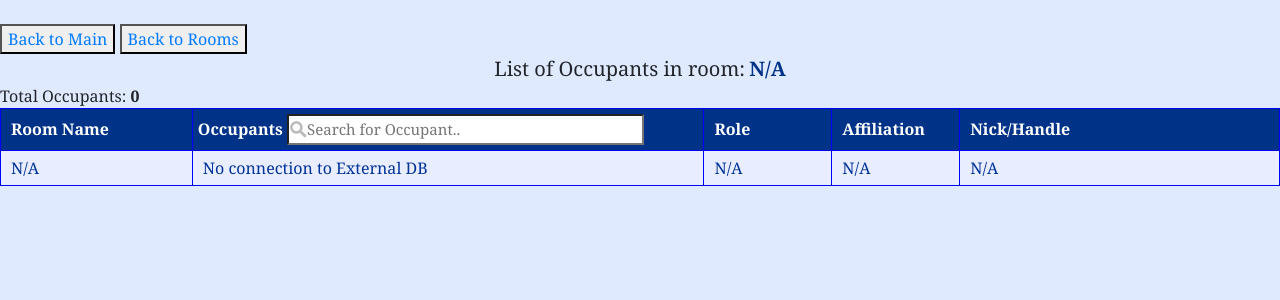
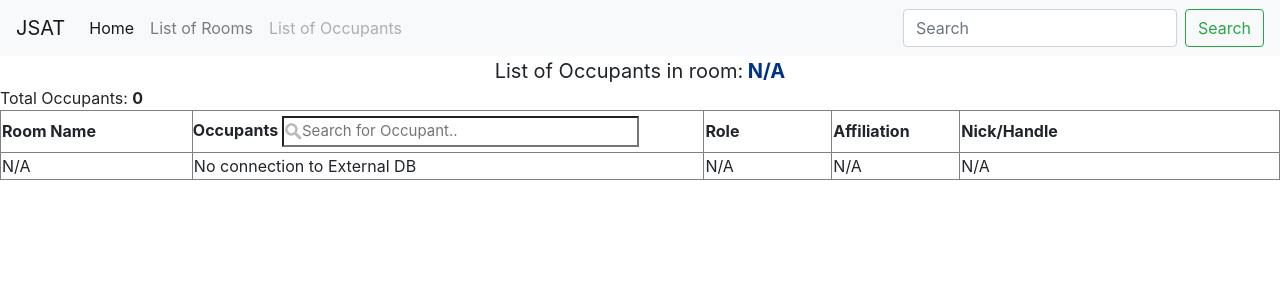
Before and after one commit to draganttt/jabberadmin, a Flask app: a page that uses Templates/occupants.html in a window 1280 px wide. Shown: the top 300 px of the page. Run offline with Flask 2, Linux system fonts and the light colour scheme; some libraries are stand-ins or nearby versions.

Commit message:
move connectdb function to module and navbar

```diff
--- a/Templates/occupants.html
+++ b/Templates/occupants.html
@@ -6,33 +6,6 @@
 	<link rel="stylesheet" type="text/css" href="/static/css/bootstrap.min.css">
 </head>
 <style>
-body {
-  background-color:#e0eaff;
-  font-family:georgia;
-}
-table {
-  border-collapse: collapse;
-  border: 1px solid blue;
-  width: 100%;
-}
-
-td {
-  border: 1px solid blue;
-  padding: 5px;
-  vertical-align: middle;
-  text-indent: 5px;
-  background: #e8edff;
-  color: #039;
-}
-
-th {
-  border: 1px solid blue;
-  padding: 5px;
-  vertical-align: middle;
-  text-indent: 5px;
-  background: #038;
-  color: white;
-}
 #occInput {
   background-image: url("{{url_for('static',filename='searchicon.png') }}"); /* Add a search icon to input */
   background-position: 0% 50%; /* Position the search icon */
@@ -51,7 +24,52 @@ th {
 }
 </style>
 	<body>
-	<script>
+<nav class="navbar navbar-expand-lg navbar-light bg-light">
+  <a class="navbar-brand" href="#">JSAT</a>
+  <button class="navbar-toggler" type="button" data-toggle="collapse" data-target="#navbarSupportedContent" aria-controls="navbarSupportedContent" aria-expanded="false" aria-label="Toggle navigation">
+    <span class="navbar-toggler-icon"></span>
+  </button>
+
+  <div class="collapse navbar-collapse" id="navbarSupportedContent">
+    <ul class="navbar-nav mr-auto">
+      <li class="nav-item active">
+        <a class="nav-link" href="{{ url_for('index') }}">Home <span class="sr-only">(current)</span></a>
+      </li>
+      <li class="nav-item">
+        <a class="nav-link" href="{{ url_for('rooms') }}">List of Rooms</a>
+      </li>
+      <li class="nav-item">
+        <a class="nav-link disabled" href="#">List of Occupants</a>
+      </li>
+    </ul>
+    <form class="form-inline my-2 my-lg-0">
+      <input class="form-control mr-sm-2" type="search" placeholder="Search" aria-label="Search">
+      <button class="btn btn-outline-success my-2 my-sm-0" type="submit">Search</button>
+    </form>
+  </div>
+</nav>
+
+<div align="center"><span style="font-size:20px;">List of Occupants in room:</span> <span style="font-size:20px; color:#038; font-weight:bold;text-transform: uppercase">{{ room[:room.index("@")] }}</span></div>
+<div>Total Occupants: <b>{{ totalocc }}</b></div>
+			<table style="width:100%" border="1" id="occTable">
+				<tr>
+					<th width="15%">Room Name</th>
+                    <th style="padding: 5px 0px 5px 0px;" align="left" width="40%"> Occupants   <input type="text" id="occInput" onkeyup="myOcc()" placeholder="Search for Occupant.."></th>
+					<th width="10%">Role</th>
+					<th width="10%">Affiliation</th>
+					<th width="25%">Nick/Handle</th>
+				</tr>
+				{% for row in tc_users %}
+				<tr>
+					<td>{{row[0][:row[0].index("@")]}}</td>
+					<td>{{row[1]}}</td>
+					<td>{{row[2]}}</td>
+					<td>{{row[3]}}</td>
+					<td>{{row[4].split('/', 1)[1]}}</td>
+				</tr>
+				{% endfor %}
+		</table>
+		<script>
 function myOcc() {
   // Declare variables
   var input, filter, table, tr, td, i, txtValue;
@@ -74,28 +92,6 @@ function myOcc() {
   }
 }
 </script>
-</br>
-<button type="button"><a href="{{ url_for('index') }}">Back to Main</a></button>
-<button type="button"><a href="{{ url_for('rooms') }}">Back to Rooms</a></button>
-<div align="center"><span style="font-size:20px;">List of Occupants in room:</span> <span style="font-size:20px; color:#038; font-weight:bold;text-transform: uppercase">{{ room[:room.index("@")] }}</span></div>
-<div>Total Occupants: <b>{{ totalocc }}</b></div>
-			<table style="width:100%" border="1" id="occTable">
-				<tr>
-					<th width="15%">Room Name</th>
-                    <th style="padding: 5px 0px 5px 0px;" align="left" width="40%"> Occupants   <input type="text" id="occInput" onkeyup="myOcc()" placeholder="Search for Occupant.."></th>
-					<th width="10%">Role</th>
-					<th width="10%">Affiliation</th>
-					<th width="25%">Nick/Handle</th>
-				</tr>
-				{% for row in tc_users %}
-				<tr>
-					<td>{{row[0][:row[0].index("@")]}}</td>
-					<td>{{row[1]}}</td>
-					<td>{{row[2]}}</td>
-					<td>{{row[3]}}</td>
-					<td>{{row[4].split('/', 1)[1]}}</td>
-				</tr>
-				{% endfor %}
-		</table>
+	<script type="text/javascript" src="/static/js/bootstrap.min.js"></script>
     </body>
 </html>
--- a/app.py
+++ b/app.py
@@ -1,23 +1,10 @@
 import psycopg2
 from flask import Flask, render_template, request
 from lxml import etree
-from settings import config
+from settings import config, connecttodb
 
 
 app = Flask(__name__)
-
-def connecttodb():
-	try:
-		params = config()
-		con = psycopg2.connect(**params)
-		print('+=========================+')
-		print('|  CONNECTED TO DATABASE  |')
-		print('+=========================+')
-		return con.cursor()
-	except:
-		print('I am unable to connect to the database')
-		con = '0'
-		return con
 
 @app.route("/")
 @app.route("/index")
--- a/settings.py
+++ b/settings.py
@@ -1,5 +1,5 @@
 from configparser import ConfigParser
-
+import psycopg2
 
 def config(filename='database.ini', section='postgresql'):
 	# create a parser
@@ -15,5 +15,17 @@ def config(filename='database.ini', section='postgresql'):
 			db[param[0]] = param[1]
 	else:
 		raise Exception('Section {0} not found in the {1} file'.format(section, filename))
+	return db
 
-	return db
+def connecttodb():
+	try:
+		params = config()
+		con = psycopg2.connect(**params)
+		print('+=========================+')
+		print('|  CONNECTED TO DATABASE  |')
+		print('+=========================+')
+		return con.cursor()
+	except:
+		print('I am unable to connect to the database')
+		con = '0'
+		return con
```
Also changed, not shown: Templates/index.html (+9 -10 lines), Templates/roomdetails.html (+25 -28 lines), Templates/rooms.html (+5 -43 lines).
